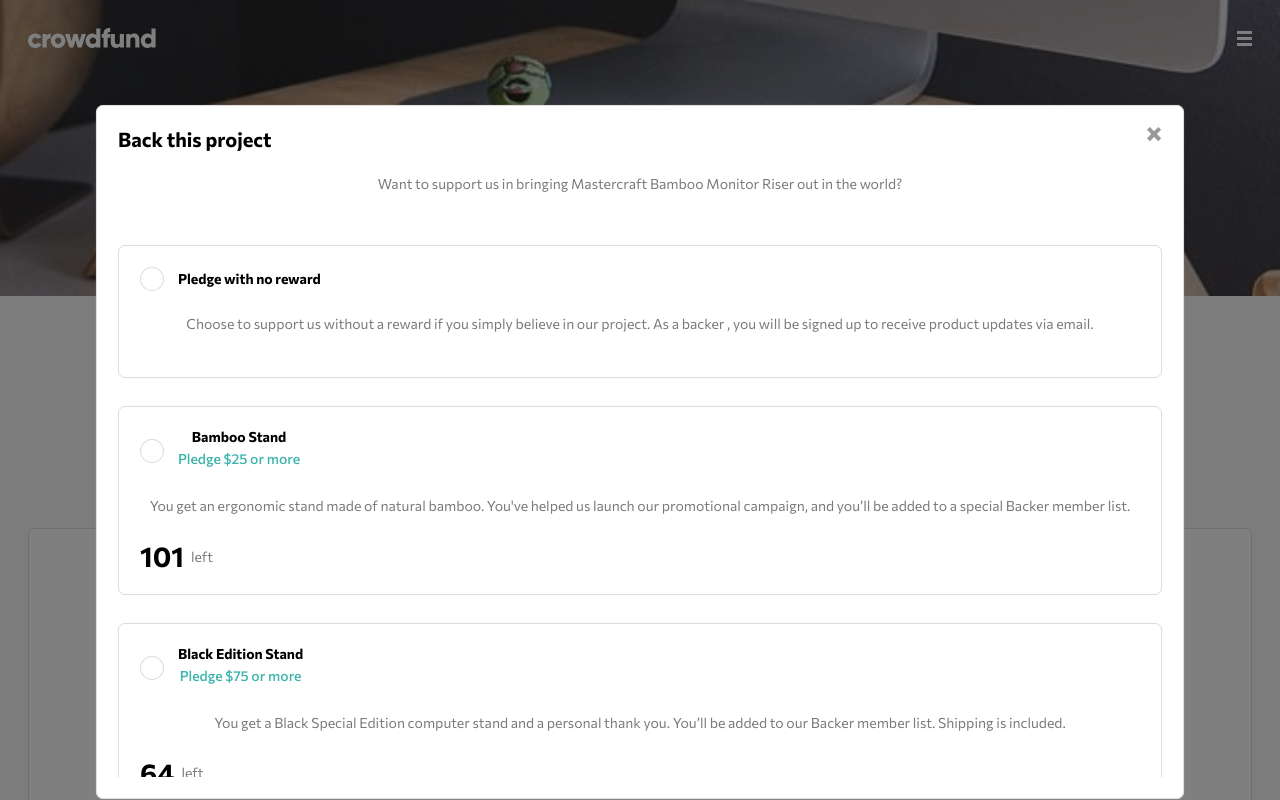
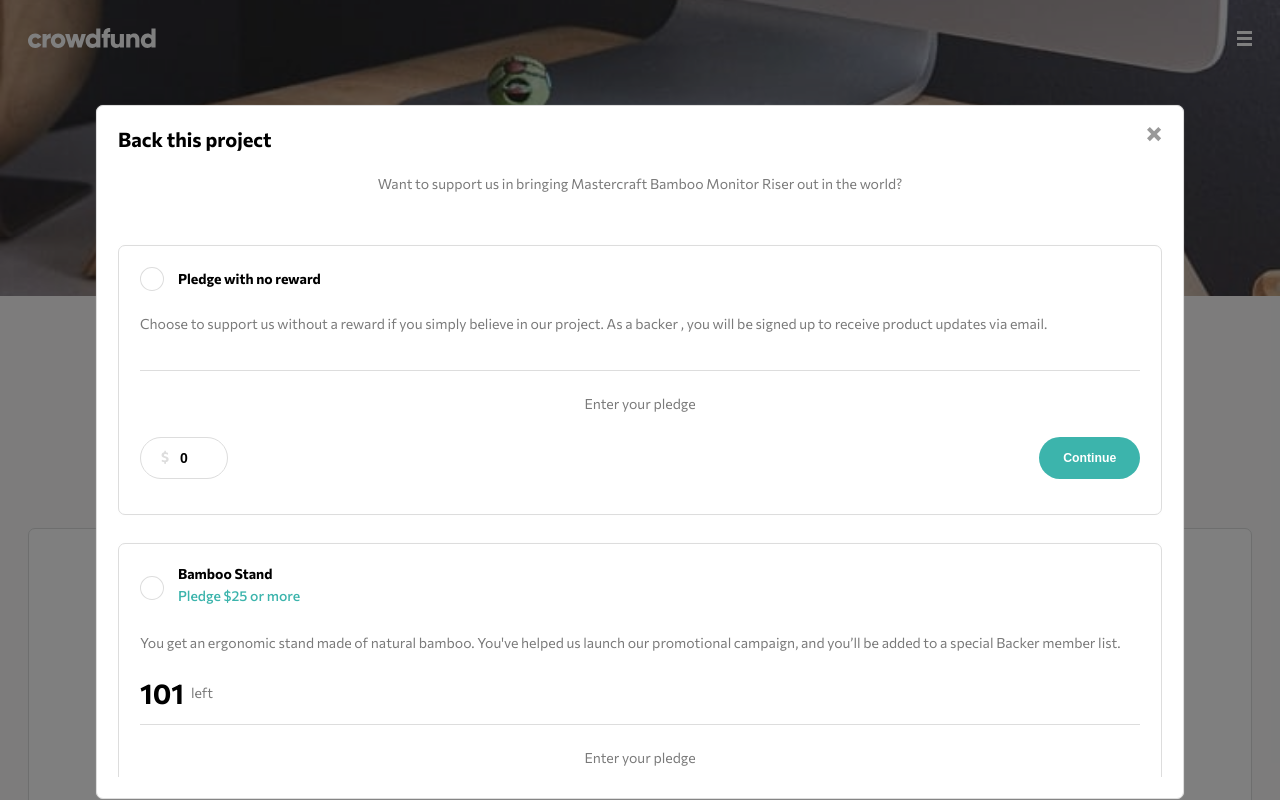
Before and after one commit to avatarfreak/front-end-mentor-crowdfunding, a Next.js app: page / in a window 1280 px wide. Both pictures are taken after a click on the button "Back this project". Shown: the top 800 px of the page. Built offline with nearby package versions, Linux system fonts and the light colour scheme.

Commit message:
Form added in ModalContent

```diff
--- a/app/components/Elements/Card/index.tsx
+++ b/app/components/Elements/Card/index.tsx
@@ -2,6 +2,7 @@ import { CardWrapper } from "./style";
 
 interface IProps {
   activeStyle?: string;
+  tabIndex?: number;
 }
 const CardContainer: React.FC<IProps> = ({ activeStyle = "inactive", children }) => {
   return <CardWrapper className={activeStyle}>{children}</CardWrapper>;
--- a/app/components/Elements/Card/style.tsx
+++ b/app/components/Elements/Card/style.tsx
@@ -85,4 +85,7 @@ export const CardWrapper = styled.div`
       background: var(--darkgray);
     }
   }
+  &:focus-within {
+    border-color: var(--cyan);
+  }
 `;
--- /dev/null
+++ b/app/components/Elements/Main/ModalContent/Form/index.tsx
@@ -0,0 +1,56 @@
+import { ButtonWrapper, TextWrapper } from "@/Elements/Card/style";
+import styled from "styled-components";
+
+export const Title = styled(TextWrapper)`
+  text-align: center;
+  font-size: 1rem;
+  padding: 1.5rem 0;
+`;
+
+export const Body = styled.div`
+  position: relative;
+  display: flex;
+  align-items: center;
+  justify-content: space-between;
+`;
+export const Currency = styled.span`
+  position: absolute;
+  top: 0.8rem;
+  left: 1.5rem;
+  display: inline-block;
+  font-size: 1rem;
+  font-weight: var(--bold);
+  color: #ddd;
+`;
+
+export const Input = styled.input.attrs({ type: "number" })`
+  height: 3rem;
+  width: 6.28rem;
+  border-radius: 1.5rem;
+  border: 1px solid #ddd;
+  text-align: center;
+  font-weight: var(--bold);
+  font-size: 1rem;
+  outline: 0;
+  &:focus {
+    border: 1px solid var(--cyan);
+  }
+
+  /* Chrome, Safari, Edge, Opera */
+  /*Remove Arrows/Spinners*/
+  &::-webkit-outer-spin-button,
+  &::-webkit-inner-spin-button {
+    -webkit-appearance: none;
+    margin: 0;
+  }
+
+  /* Firefox */
+  &[type="number"] {
+    -moz-appearance: textfield;
+  }
+`;
+
+export const Button = styled(ButtonWrapper)`
+  width: 7.18rem;
+  height: 3rem;
+`;
--- a/app/components/Elements/Main/ModalContent/Pledges/index.tsx
+++ b/app/components/Elements/Main/ModalContent/Pledges/index.tsx
@@ -38,14 +38,15 @@ export const PledgeWrapper = styled.div`
     }
   }
 `;
+
 export const FormWrapper = styled.div`
-  text-align: center;
-  padding: 1rem 1.5rem;
+  margin: 1rem 0;
   border-top: 1px solid #ddd;
-  display: none;
 `;
 
-export const Card = styled(CardContainer)``;
+export const Card = styled.section`
+  text-align: left;
+`;
 
 export const Header = styled(HeaderWrapper)`
   display: flex;
--- a/app/components/Elements/Main/ModalContent/index.tsx
+++ b/app/components/Elements/Main/ModalContent/index.tsx
@@ -9,11 +9,13 @@ export const Section = styled(CardWrapper)`
   transform: translateY(5.5rem);
   z-index: 12;
 `;
+
 export const Header = styled.div`
   display: grid;
   grid-auto-flow: column;
   justify-content: space-between;
 `;
+
 export const Button = styled.div`
   cursor: pointer;
 `;
@@ -26,26 +28,3 @@ export const Text = styled(TextWrapper)`
   font-size: 1rem;
   padding: 1.5rem 0;
 `;
-
-export const PledgeWrapper = styled.div`
-  overflow-y: auto;
-  height: 54vh;
-  //-ms-overflow-style: none; /* IE and Edge */
-  //scrollbar-width: none; Firefox
-
-  &::-webkit-scrollbar {
-    //display: none;
-    width: 10px;
-  }
-  &::-webkit-scrollbar-track {
-    border-radius: 0.5rem;
-    box-shadow: inset 0 0 10px rgba(0, 0, 0, 0.25);
-  }
-  &::-webkit-scrollbar-thumb {
-    border-radius: 0.5rem;
-    background: var(--cyan);
-    :hover {
-      background: var(--darkcyan);
-    }
-  }
-`;
--- /dev/null
+++ b/app/components/Modules/Main/ModalContent/Form/index.tsx
@@ -0,0 +1,29 @@
+import { useState } from "react";
+import { Title, Body, Input, Button, Currency } from "@/Elements/Main/ModalContent/Form";
+export const Form = ({ amount }) => {
+  const [value, setValue] = useState<number>(amount);
+  const validatePledge = (e: React.SyntheticEvent) => {
+    e.preventDefault();
+    if (value < amount) {
+      console.log(`you should enter more than ${amount}`);
+    }
+    if (value >= amount) {
+      console.log("success");
+    }
+  };
+  return (
+    <form onSubmit={validatePledge} noValidate>
+      <Title> Enter your pledge </Title>
+      <Body>
+        <Currency>$</Currency>
+        <Input
+          min={amount}
+          placeholder={amount}
+          value={value}
+          onChange={(e) => setValue(parseFloat(e.target.value))}
+        />
+        <Button>Continue</Button>
+      </Body>
+    </form>
+  );
+};
--- a/app/components/Modules/Main/ModalContent/pledges/index.tsx
+++ b/app/components/Modules/Main/ModalContent/pledges/index.tsx
@@ -1,4 +1,5 @@
-import { useState } from "react";
+import { useLayoutEffect, useRef, useState } from "react";
+import { Form } from "@/Modules/Main/ModalContent/Form";
 import {
   PledgeWrapper,
   Text,
@@ -14,6 +15,7 @@ import {
   Button,
   CTA,
   Heading,
+  FormWrapper,
 } from "@/Elements/Main/ModalContent/Pledges";
 import { modalPledgeData } from "./data";
 
@@ -21,13 +23,23 @@ type IData = typeof modalPledgeData;
 
 import React from "react";
 import { RadioButton } from "@/Elements/Button/Radio";
+import CardContainer from "@/Elements/Card";
 
 export const ModalPledge = () => {
   const [pledges, setPledges] = useState<IData>(modalPledgeData);
+  const [parentId, setParentId] = useState<number>(0);
+
+  useLayoutEffect(() => {}, []);
+
   return (
     <PledgeWrapper>
       {pledges.map((data) => (
-        <Card key={data.id} activeStyle={data.day === 0 ? "active" : "inactive"}>
+        <CardContainer
+          activeStyle={data.day === 0 ? "active" : "inactive"}
+          key={data.id}
+          tabIndex={data.id}
+        >
+          <Card>
             <Header>
               <RadioButton />
               <Heading>
@@ -46,7 +58,11 @@ export const ModalPledge = () => {
                 <Time>{data.left}</Time>
               </Duration>
             </Footer>
+            <FormWrapper>
+              <Form amount={data.amount} />
+            </FormWrapper>
           </Card>
+        </CardContainer>
       ))}
     </PledgeWrapper>
   );
--- a/app/components/Modules/Main/index.tsx
+++ b/app/components/Modules/Main/index.tsx
@@ -8,6 +8,7 @@ import { ModalPledge } from "./ModalContent/pledges";
 
 export const Content = () => {
   const [showModal, setShowModal] = useState<boolean>(false);
+
   return (
     <>
       <Modal showModal={showModal}>
--- a/app/components/Modules/Navbar/Nav/Menu/index.tsx
+++ b/app/components/Modules/Navbar/Nav/Menu/index.tsx
@@ -1,7 +1,5 @@
 import { Item } from "@/Elements/Header/Navbar/Nav/Menu";
 import Link from "next/link";
-import { useState } from "react";
-import { MenuData } from "../data";
 
 export const PrimaryMenu: React.FC<{ link: string }> = ({ link }) => {
   return (
```
Lines whose indentation alone changed are shown as unchanged.
